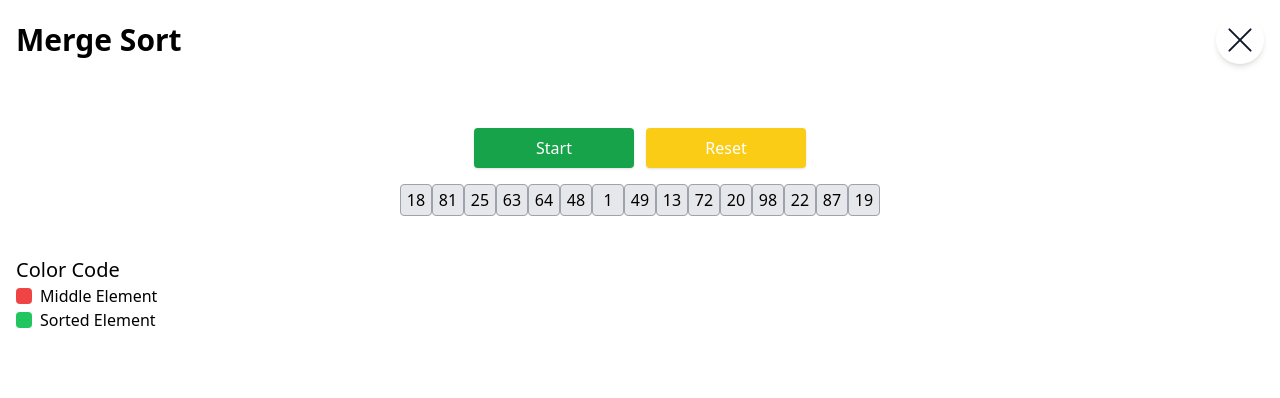
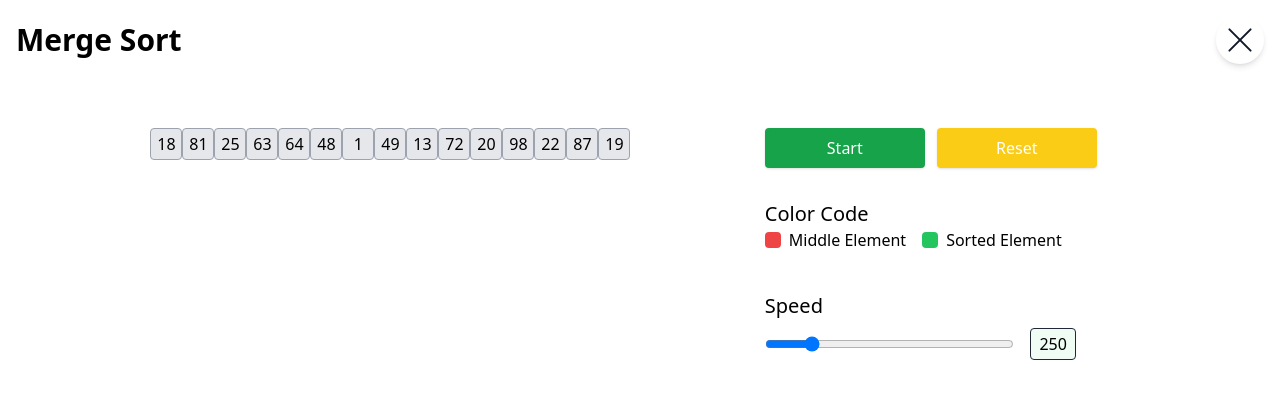
Before and after one commit to khan-ajamal/sorting-visualizer, a React (Create React App) app: page / in a window 1280 px wide. Both pictures are taken after a click on the button "Visualise Merge Sort". Shown: the top 398 px of the page. Built offline with nearby package versions, Linux system fonts and the light colour scheme.

Commit message:
add speed control to mergesort

```diff
--- a/src/App.js
+++ b/src/App.js
@@ -11,7 +11,9 @@ const App = () => {
             <header className="px-8 h-12 flex justify-between items-center mb-4">
                 <div className="h-full flex items-center">
                     <a href="https://khan-ajamal.github.io/sorting-visualizer">
-                        <h1 className="text-lg">Sorting Visualizer</h1>
+                        <h1 className="text-2xl font-medium">
+                            Sorting Visualizer
+                        </h1>
                     </a>
                 </div>
                 <div className="h-full flex items-center space-x-4">
--- a/src/components/bubbleSort.js
+++ b/src/components/bubbleSort.js
@@ -16,7 +16,6 @@ export const BubbleSort = () => {
     return (
         <>
             <button
-                id="mergeSort"
                 className="h-10 px-4 rounded bg-teal-600 font-medium text-white"
                 onClick={() => setView(true)}
             >
--- a/src/components/codeBlocks.js
+++ b/src/components/codeBlocks.js
@@ -1,5 +1,5 @@
 import { useState } from "react";
-import { CodeBlock, github } from "react-code-blocks";
+import { CodeBlock, solarizedDark } from "react-code-blocks";
 
 import { codeBlock as bubble } from "algorithms/bubble-sort";
 
@@ -13,21 +13,36 @@ const SampleCode = ({ algorithm }) => {
         setLanguage(e.target.value);
     };
     return (
-        <div className="w-full flex space-x-4">
-            <div className="w-4/5">
+        <div className="w-full">
+            <div className="w-full mb-4">
+                <h1 className="font-medium text-base mb-2">Language</h1>
+                <div className="relative w-full">
+                    <select
+                        onChange={onLanguageChange}
+                        value={language}
+                        className="block appearance-none w-full bg-gray-200 border border-gray-200 text-gray-700 py-3 px-4 pr-8 rounded leading-tight focus:outline-none focus:bg-white focus:border-gray-500 cursor-pointer"
+                    >
+                        <option value="python">Python</option>
+                        <option value="javascript">JavaScript</option>
+                    </select>
+                    <div class="pointer-events-none absolute inset-y-0 right-0 flex items-center px-2 text-gray-700">
+                        <svg
+                            class="fill-current h-4 w-4"
+                            xmlns="http://www.w3.org/2000/svg"
+                            viewBox="0 0 20 20"
+                        >
+                            <path d="M9.293 12.95l.707.707L15.657 8l-1.414-1.414L10 10.828 5.757 6.586 4.343 8z" />
+                        </svg>
+                    </div>
+                </div>
+            </div>
+            <div className="w-full">
                 <CodeBlock
                     text={code[language]}
                     language={language}
                     showLineNumbers={false}
-                    theme={github}
+                    theme={solarizedDark}
                 />
-            </div>
-            <div className="w-1/5">
-                <h1 className="font-medium text-base">Language</h1>
-                <select onChange={onLanguageChange} value={language}>
-                    <option value="python">Python</option>
-                    <option value="javascript">JavaScript</option>
-                </select>
             </div>
         </div>
     );
--- a/src/components/mergeSort.js
+++ b/src/components/mergeSort.js
@@ -37,6 +37,7 @@ export const MergeSort = () => {
 
 const MergeSortVisualizer = () => {
     const [tree, setTree] = useState(null);
+    const [speed, setSpeed] = useState(250);
     const [isSorting, setIsSorting] = useState(false);
 
     const { progress } = useSelector((state) => state.tree);
@@ -76,17 +77,34 @@ const MergeSortVisualizer = () => {
                 for (let index = 0; index < progress.length; index++) {
                     const element = progress[index];
                     setTree(cloneDeep(element));
-                    await delay(500);
+                    await delay(speed);
                 }
                 setIsSorting(false);
             }
         };
         render();
-    }, [progress]);
+    }, [progress, speed]);
+
+    const changeSpeed = (e) => {
+        reset();
+        setSpeed(e.target.value);
+    };
 
     return (
-        <div className="w-full">
-            <div className="mb-4 w-full flex justify-center">
+        <div className="w-full flex">
+            <div className="w-3/5">
+                {tree && (
+                    <RenderTree
+                        data={tree.data}
+                        left={tree.left}
+                        right={tree.right}
+                        isSorted={tree.isSorted}
+                        mid={tree.mid}
+                    />
+                )}
+            </div>
+            <div className="w-2/5">
+                <div className="mb-8 w-full flex">
                     <button
                         disabled={isSorting}
                         onClick={sort}
@@ -102,18 +120,9 @@ const MergeSortVisualizer = () => {
                         Reset
                     </button>
                 </div>
-            {tree && (
-                <RenderTree
-                    data={tree.data}
-                    left={tree.left}
-                    right={tree.right}
-                    isSorted={tree.isSorted}
-                    mid={tree.mid}
-                />
-            )}
-            <div className="mt-10">
+                <div>
                     <h1 className="text-xl font-medium">Color Code</h1>
-                <div>
+                    <div className="flex space-x-4">
                         <div className="flex justify-start items-center space-x-2">
                             <div className="h-4 w-4 bg-red-500 rounded"></div>
                             <div>Middle Element</div>
@@ -121,6 +130,25 @@ const MergeSortVisualizer = () => {
                         <div className="flex justify-start items-center space-x-2">
                             <div className="h-4 w-4 bg-green-500 rounded"></div>
                             <div>Sorted Element</div>
+                        </div>
+                    </div>
+                </div>
+                <div className="mt-10">
+                    <h1 className="text-xl font-medium mb-2">Speed</h1>
+                    <div className="flex justify-start items-center">
+                        <input
+                            className="w-1/2"
+                            type="range"
+                            min="100"
+                            max="1000"
+                            step="10"
+                            value={speed}
+                            onChange={changeSpeed}
+                            disabled={isSorting}
+                        />
+                        <div className="ml-4 h-8 flex justify-center items-center px-2 border border-gray-800 rounded bg-green-50">
+                            {speed}
+                        </div>
                     </div>
                 </div>
             </div>
--- a/src/visualizer/index.js
+++ b/src/visualizer/index.js
@@ -5,7 +5,7 @@ import { BubbleSort } from "components/bubbleSort";
 const Visualizer = () => {
     return (
         <div className="container px-8">
-            <div className="flex justify-start items-center flex-wrap">
+            <div className="flex justify-start items-center flex-wrap space-y-4">
                 <div className="h-80 w-96 border border-gray-300 p-3 ml-4 flex justify-center items-center">
                     <BubbleSort />
                 </div>
```
Lines whose indentation alone changed are shown as unchanged.
